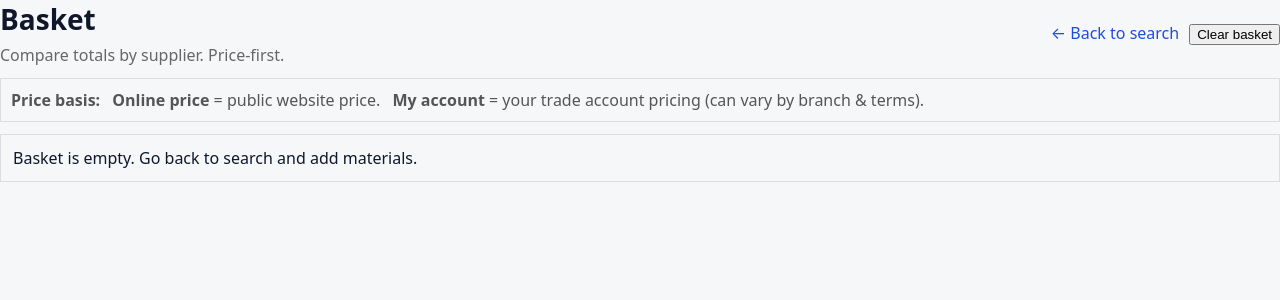
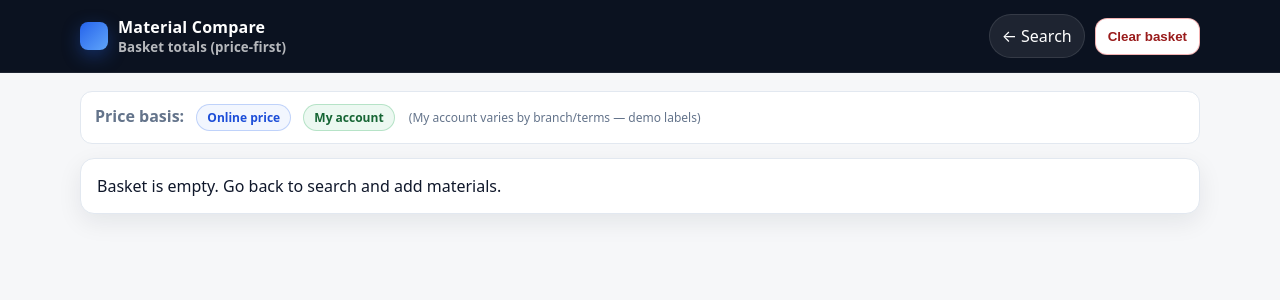
Before and after one commit to k5yymsn4kp-ux/newmaterialcompare, a FastAPI app: page /basket in a window 1280 px wide. Shown: the top 300 px of the page. Run offline with FastAPI, Linux system fonts and the light colour scheme.

Commit message:
Basket: improve layout and controls

```diff
--- a/app/templates/basket.html
+++ b/app/templates/basket.html
@@ -6,180 +6,264 @@
 </head>
 <body>
 
-<div style="display:flex; justify-content:space-between; align-items:center;">
+<div class="topbar">
+  <div class="topbar-inner">
+    <div class="brand">
+      <div class="brand-badge"></div>
       <div>
-    <h1 style="margin:0;">Basket</h1>
-    <p style="margin:6px 0 0; color:#666;">Compare totals by supplier. Price-first.</p>
+        Material Compare
+        <small>Basket totals (price-first)</small>
       </div>
-  <div style="display:flex; gap:10px;">
-    <a href="/">← Back to search</a>
+    </div>
+    <div class="nav-actions">
+      <a class="pill" href="/">← Search</a>
       <form method="post" action="/basket/clear" style="margin:0;">
-      <button type="submit">Clear basket</button>
+        <button class="btn btn-danger" type="submit">Clear basket</button>
       </form>
     </div>
   </div>
-
-<div style="padding:10px; border:1px solid #ddd; margin: 12px 0; color:#555;">
-  <strong>Price basis:</strong>
-  <span style="margin-left:8px;"><strong>Online price</strong> = public website price.</span>
-  <span style="margin-left:8px;"><strong>My account</strong> = your trade account pricing (can vary by branch & terms).</span>
 </div>
 
+<div class="container">
+
+  <div class="notice">
+    <strong>Price basis:</strong>
+    <span style="margin-left:8px;"><span class="badge badge-online">Online price</span></span>
+    <span style="margin-left:8px;"><span class="badge badge-account">My account</span></span>
+    <span class="small" style="margin-left:10px;">(My account varies by branch/terms — demo labels)</span>
+  </div>
+
+  <div style="height:14px;"></div>
+
   {% if not any_qty %}
-  <div style="padding:12px; border:1px solid #ddd; margin-top:12px;">
+    <div class="card card-pad">
       Basket is empty. Go back to search and add materials.
     </div>
   {% else %}
 
+  <div class="grid grid-2">
+
+    <!-- Left: Basket items ONLY -->
+    <div class="card">
+      <div class="kicker">
+        <strong>Basket items</strong>
+        <span>Change quantities, then update</span>
+      </div>
+
+      <div class="card-pad">
+
         <form method="post" action="/basket/update">
 
-  <div style="display:flex; gap:16px; flex-wrap:wrap; margin: 10px 0 18px 0; padding: 10px; border: 1px solid #ddd;">
-    <div>
-      <strong>VAT:</strong>
-      <label style="margin-left:10px;">
-        <input type="radio" name="vat_mode" value="ex" {% if vat_mode=="ex" %}checked{% endif %}> Ex VAT
-      </label>
-      <label style="margin-left:10px;">
-        <input type="radio" name="vat_mode" value="inc" {% if vat_mode=="inc" %}checked{% endif %}> Inc VAT
-      </label>
-    </div>
-
-    <div>
-      <strong>Mode:</strong>
-      <label style="margin-left:10px;">
-        <input type="radio" name="purchase_mode" value="single" {% if purchase_mode=="single" %}checked{% endif %}> Single supplier
-      </label>
-      <label style="margin-left:10px;">
-        <input type="radio" name="purchase_mode" value="split" {% if purchase_mode=="split" %}checked{% endif %}> Split basket
-      </label>
-    </div>
-
-    <div style="margin-left:auto;">
-      <button type="submit">Update basket</button>
-    </div>
-  </div>
-
-  <h2>Basket items</h2>
-  <table>
+          <table class="table">
             <tr>
               <th>Product</th>
-      <th>Qty</th>
+              <th style="width:140px;">Qty</th>
             </tr>
             {% for row in items %}
             <tr>
-      <td>{{ row.product.name }}</td>
               <td>
-        <input type="number" name="qty_{{ row.product.id }}" value="{{ row.qty }}" min="0" style="width:90px;">
+                <div style="font-weight:900;">{{ row.product.name }}</div>
+                <div class="small">Set qty to 0 to remove</div>
+              </td>
+              <td>
+                <input class="field" type="number" name="qty_{{ row.product.id }}" value="{{ row.qty }}" min="0">
               </td>
             </tr>
             {% endfor %}
           </table>
 
+          <div style="display:flex; justify-content:flex-end; margin-top:12px;">
+            <!-- keep current settings in the form (so update doesn't reset) -->
+            <input type="hidden" name="vat_mode" value="{{ vat_mode }}">
+            <input type="hidden" name="purchase_mode" value="{{ purchase_mode }}">
+            <button class="btn btn-primary" type="submit">Update basket</button>
+          </div>
+
         </form>
 
-<hr style="margin: 25px 0;">
+      </div>
+    </div>
 
-<h2>Totals</h2>
+    <!-- Right: Totals + controls (better placement) -->
+    <div class="card total-card">
+      <div class="kicker">
+        <strong>Compare outcomes</strong>
+        <span>Choose VAT + mode</span>
+      </div>
 
-{% if purchase_mode == "split" %}
-  <div style="padding:12px; border:1px solid #ddd; margin: 15px 0; background:#f7fbff;">
-    <strong>Selected mode:</strong> Split basket (cheapest per item)<br>
-    <strong>Split total ({{ "Inc VAT" if vat_mode=="inc" else "Ex VAT" }}):</strong>
-    £{{ "%.2f"|format(split_total_mode) }}
-    {% if saving_split_vs_best_single is not none %}
-      {% if saving_split_vs_best_single > 0 %}
-        <span style="margin-left:10px;">(saves £{{ "%.2f"|format(saving_split_vs_best_single) }} vs best single supplier)</span>
-      {% elif saving_split_vs_best_single < 0 %}
-        <span style="margin-left:10px;">(costs £{{ "%.2f"|format(-saving_split_vs_best_single) }} more than best single supplier)</span>
-      {% endif %}
+      <div class="card-pad">
+
+        <!-- VAT toggle (belongs here) -->
+        <form method="post" action="/basket/update" style="margin:0;">
+          <div class="small" style="margin-bottom:8px; font-weight:900; color:#334155;">VAT</div>
+          <div class="radio-row">
+            <label class="radio">
+              <input type="radio" name="vat_mode" value="ex" {% if vat_mode=="ex" %}checked{% endif %}>
+              Ex VAT
+            </label>
+            <label class="radio">
+              <input type="radio" name="vat_mode" value="inc" {% if vat_mode=="inc" %}checked{% endif %}>
+              Inc VAT
+            </label>
+          </div>
+
+          <!-- carry quantities so changing VAT doesn't lose basket -->
+          {% for row in items %}
+            <input type="hidden" name="qty_{{ row.product.id }}" value="{{ row.qty }}">
+          {% endfor %}
+          <input type="hidden" name="purchase_mode" value="{{ purchase_mode }}">
+
+          <div style="margin-top:10px;">
+            <button class="btn" type="submit">Apply VAT</button>
+          </div>
+        </form>
+
+        <div class="divider"></div>
+
+        <!-- Mode comparison cards stacked -->
+        <div class="small" style="margin-bottom:8px; font-weight:900; color:#334155;">Mode</div>
+
+        <!-- SINGLE -->
+        <form method="post" action="/basket/update" style="margin:0;">
+          {% for row in items %}
+            <input type="hidden" name="qty_{{ row.product.id }}" value="{{ row.qty }}">
+          {% endfor %}
+          <input type="hidden" name="vat_mode" value="{{ vat_mode }}">
+          <input type="hidden" name="purchase_mode" value="single">
+
+          <div class="notice" style="border-color: rgba(15,23,42,.12); background:#fff;">
+            <div style="display:flex; justify-content:space-between; gap:12px; align-items:flex-start;">
+              <div>
+                <div style="font-weight:900;">Single supplier</div>
+                <div class="small">Best single merchant total (simple ordering)</div>
+              </div>
+              <button class="btn {% if purchase_mode=='single' %}btn-primary{% endif %}" type="submit">
+                {% if purchase_mode=='single' %}Selected{% else %}Select{% endif %}
+              </button>
+            </div>
+
+            <div style="margin-top:10px; font-size:20px; font-weight:900;">
+              £{{ "%.2f"|format(best_single_total_mode) }}
+              <span class="small" style="font-weight:700;">({{ "Inc VAT" if vat_mode=="inc" else "Ex VAT" }})</span>
+            </div>
+
+            <div class="small" style="margin-top:6px;">
+              Best: <strong>{{ best_single_supplier }}</strong>
+              {% if supplier_price_type.get(best_single_supplier, "Online") == "My account" %}
+                <span class="badge badge-account" style="margin-left:8px;">My account</span>
+              {% else %}
+                <span class="badge badge-online" style="margin-left:8px;">Online price</span>
               {% endif %}
             </div>
+          </div>
+        </form>
+
+        <div style="height:10px;"></div>
+
+        <!-- SPLIT -->
+        <form method="post" action="/basket/update" style="margin:0;">
+          {% for row in items %}
+            <input type="hidden" name="qty_{{ row.product.id }}" value="{{ row.qty }}">
+          {% endfor %}
+          <input type="hidden" name="vat_mode" value="{{ vat_mode }}">
+          <input type="hidden" name="purchase_mode" value="split">
+
+          <div class="notice" style="border-color: rgba(37,99,235,.25); background: rgba(37,99,235,.06);">
+            <div style="display:flex; justify-content:space-between; gap:12px; align-items:flex-start;">
+              <div>
+                <div style="font-weight:900;">Split basket</div>
+                <div class="small">Cheapest-per-line (real builder behaviour)</div>
+              </div>
+              <button class="btn {% if purchase_mode=='split' %}btn-primary{% endif %}" type="submit">
+                {% if purchase_mode=='split' %}Selected{% else %}Select{% endif %}
+              </button>
+            </div>
+
+            <div style="margin-top:10px; font-size:20px; font-weight:900;">
+              £{{ "%.2f"|format(split_total_mode) }}
+              <span class="small" style="font-weight:700;">({{ "Inc VAT" if vat_mode=="inc" else "Ex VAT" }})</span>
+            </div>
+
+            <div class="small" style="margin-top:6px;">
+              {% if mode_saving > 0 %}
+                Saves <strong>£{{ "%.2f"|format(mode_saving) }}</strong> vs best single supplier
+              {% elif mode_saving < 0 %}
+                Costs <strong>£{{ "%.2f"|format(-mode_saving) }}</strong> more than best single supplier
               {% else %}
-  <div style="padding:12px; border:1px solid #ddd; margin: 15px 0; background:#f7fbff;">
-    <strong>Selected mode:</strong> Single supplier<br>
-    <strong>Best single supplier ({{ "Inc VAT" if vat_mode=="inc" else "Ex VAT" }}):</strong>
-    {{ best_single_supplier }} — £{{ "%.2f"|format(best_single_total_mode) }}
-    <span style="margin-left:10px; color:#666;">({{ supplier_price_type.get(best_single_supplier, "Online") }})</span>
-    {% if saving_split_vs_best_single is not none and saving_split_vs_best_single > 0 %}
-      <span style="margin-left:10px;">(you could save £{{ "%.2f"|format(saving_split_vs_best_single) }} by splitting)</span>
+                No difference vs best single supplier
               {% endif %}
             </div>
-{% endif %}
+          </div>
+        </form>
 
-<h3>Single supplier totals</h3>
-<table>
+        <div class="divider"></div>
+
+        <h2>Single supplier totals</h2>
+        <table class="table">
           <tr>
             <th>Supplier</th>
-    <th>Price basis</th>
-    <th>Total Ex VAT</th>
-    <th>Total Inc VAT</th>
+            <th>Basis</th>
+            <th>Total (Ex)</th>
+            <th>Total (Inc)</th>
           </tr>
           {% set sorted_single = totals_mode_single|dictsort(by='value') %}
           {% for supplier, _ in sorted_single %}
-  <tr {% if supplier == best_single_supplier %}style="background:#eaffea;font-weight:bold;"{% endif %}>
-    <td>{{ supplier }}</td>
-    <td style="color:#666;">{{ supplier_price_type.get(supplier, "Online") }}</td>
+          <tr {% if supplier == best_single_supplier %}class="highlight"{% endif %}>
+            <td style="font-weight:900;">{{ supplier }}</td>
+            <td>
+              {% if supplier_price_type.get(supplier, "Online") == "My account" %}
+                <span class="badge badge-account">My account</span>
+              {% else %}
+                <span class="badge badge-online">Online price</span>
+              {% endif %}
+            </td>
             <td>£{{ "%.2f"|format(totals_ex_single[supplier]) }}</td>
             <td>£{{ "%.2f"|format(totals_inc_single[supplier]) }}</td>
           </tr>
           {% endfor %}
         </table>
 
-<h3 style="margin-top:22px;">Split basket total</h3>
-<table>
-  <tr><th>Split total Ex VAT</th><th>Split total Inc VAT</th></tr>
-  <tr>
-    <td>£{{ "%.2f"|format(split_total_ex) }}</td>
-    <td>£{{ "%.2f"|format(split_total_inc) }}</td>
-  </tr>
-</table>
-
-<div style="margin-top:14px; padding:12px; border:1px solid #ddd;">
-  <strong>Split basket picks:</strong>
-  <ul style="margin:10px 0 0 18px;">
-    {% for line in split_picks %}
-      <li>{{ line.qty }} × {{ line.name }} → <strong>{{ line.supplier }}</strong> ({{ line.label }}) — £{{ "%.2f"|format(line.unit_ex) }} ex VAT/unit</li>
-    {% endfor %}
-  </ul>
-</div>
-
-<hr style="margin: 25px 0;">
+        <div class="divider"></div>
 
         <h2>Project folders</h2>
-
-<form method="post" action="/jobs/save" style="border:1px solid #ddd; padding:12px;">
-  <div style="display:flex; gap:10px; flex-wrap:wrap; align-items:center;">
-    <label><strong>Job name:</strong></label>
-    <input type="text" name="job_name" placeholder="e.g., Smith extension" style="width:320px; padding:6px;">
-    <button type="submit">Save job</button>
+        <form method="post" action="/jobs/save" class="row" style="margin:0;">
+          <div class="grow">
+            <input class="field" type="text" name="job_name" placeholder="e.g., Smith extension">
           </div>
+          <button class="btn btn-primary" type="submit">Save</button>
         </form>
 
         {% if jobs and jobs|length > 0 %}
           <div style="margin-top:12px; display:flex; flex-direction:column; gap:10px;">
             {% for jid, job in jobs %}
-      <div style="border:1px solid #eee; padding:10px;">
-        <div style="font-weight:bold;">{{ job.name }}</div>
-        <div style="font-size:12px; color:#666; margin-top:2px;">
-          Mode: {{ "Single" if job.purchase_mode=="single" else "Split" }} · VAT: {{ "Ex" if job.vat_mode=="ex" else "Inc" }}
+              <div class="notice">
+                <div style="display:flex; justify-content:space-between; gap:12px; align-items:center;">
+                  <div>
+                    <div style="font-weight:900;">{{ job.name }}</div>
+                    <div class="small">Mode: {{ "Single" if job.purchase_mode=="single" else "Split" }} · VAT: {{ "Ex" if job.vat_mode=="ex" else "Inc" }}</div>
                   </div>
-        <div style="margin-top:8px; display:flex; gap:12px; align-items:center;">
-          <a href="/jobs/load?job_id={{ jid }}">Load</a>
+                  <div style="display:flex; gap:10px; align-items:center;">
+                    <a class="btn" href="/jobs/load?job_id={{ jid }}">Load</a>
                     <form method="post" action="/jobs/delete" style="margin:0;">
                       <input type="hidden" name="job_id" value="{{ jid }}">
-            <button type="submit" style="padding:4px 8px;">Delete</button>
+                      <button class="btn btn-danger" type="submit">Delete</button>
                     </form>
+                  </div>
                 </div>
               </div>
             {% endfor %}
           </div>
         {% else %}
-  <div style="padding:10px; border:1px dashed #ddd; color:#666; margin-top:12px;">
-    No saved jobs yet.
+          <div class="small" style="margin-top:10px;">No saved jobs yet.</div>
+        {% endif %}
+
       </div>
-{% endif %}
+    </div>
+
+  </div>
 
   {% endif %}
 
+</div>
 </body>
 </html>
```
Lines whose indentation alone changed are shown as unchanged.
